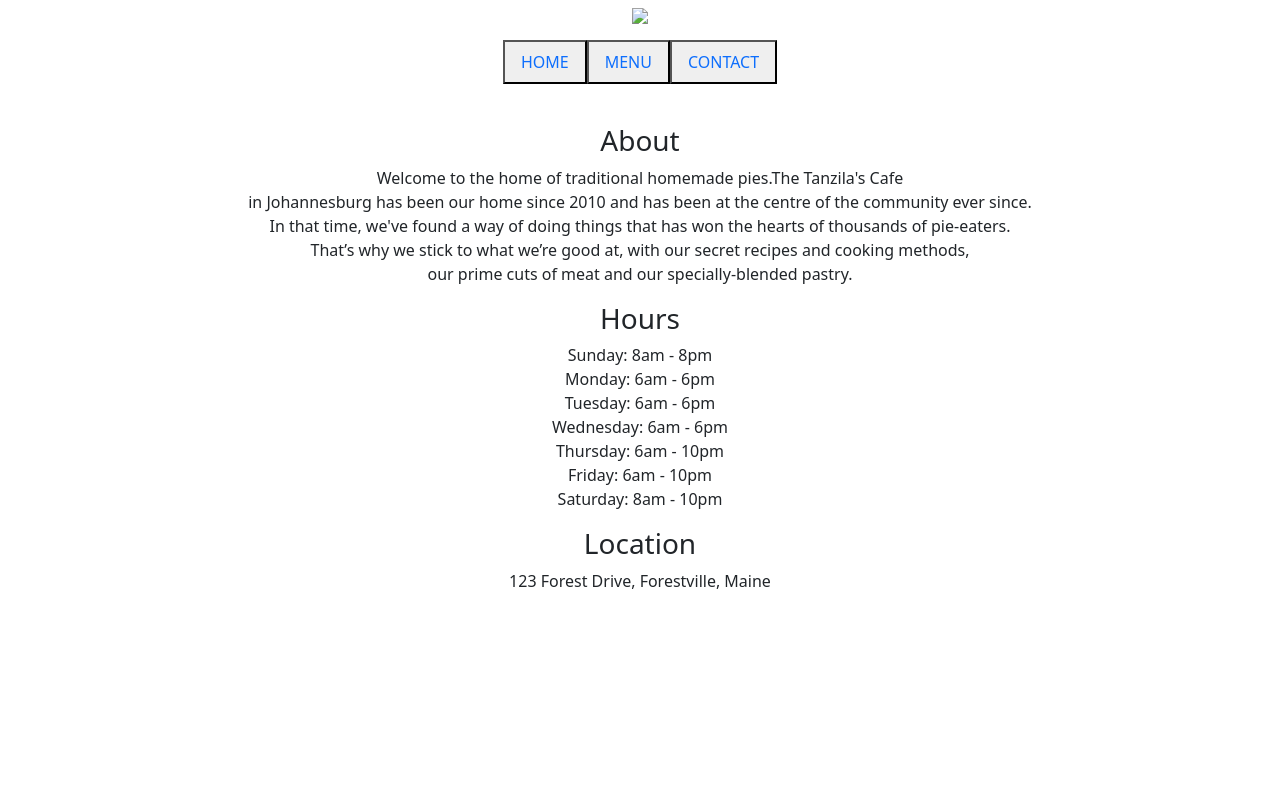
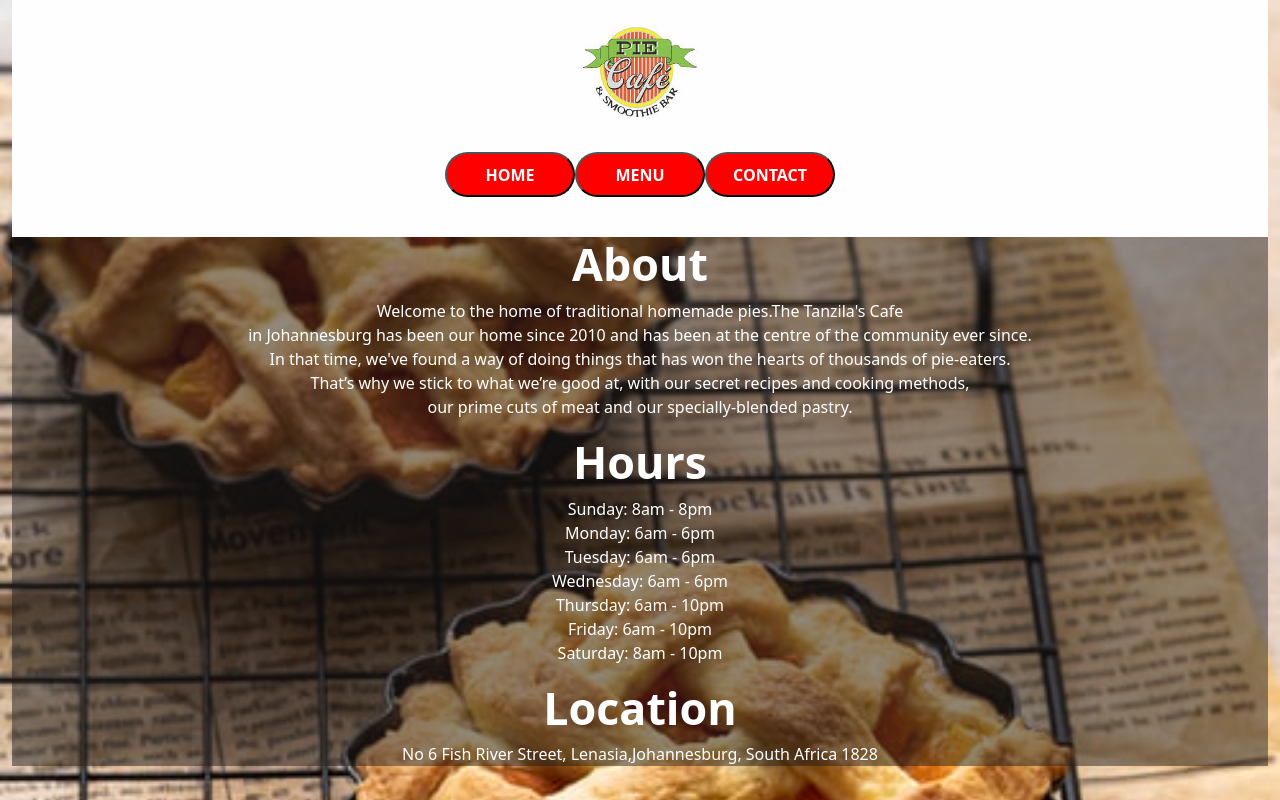
Before and after one commit to tanzila-abedin/restaurant-page, a plain HTML site: page index.html in a window 1280 px wide. Drawn offline with nearby package versions, Linux system fonts and the light colour scheme; files whose address does not match are found by name.

Commit message:
Place css file into dist folder and change image file path

```diff
--- a/index.html
+++ b/index.html
@@ -6,7 +6,7 @@
      <meta name="viewport" content="width=device-width, initial-scale=1.0">
      <link href="https://cdn.jsdelivr.net/npm/bootstrap@5.0.1/dist/css/bootstrap.min.css" rel="stylesheet"
      integrity="sha384-+0n0xVW2eSR5OomGNYDnhzAbDsOXxcvSN1TPprVMTNDbiYZCxYbOOl7+AMvyTG2x"   crossorigin="anonymous">
-     <link rel="stylesheet" href="../src/style.css">
+     <link rel="stylesheet" href="style.css">
      <title>Restaurant page</title>
 </head>
 <body>
--- /dev/null
+++ b/style.css
@@ -0,0 +1,113 @@
+body {
+  background-image: url(./assets/pie2.jpeg);
+  background-repeat: no-repeat;
+  background-size: cover;
+}
+
+.container-fluid {
+  width: 100%;
+}
+
+body h3 {
+  font-family: var(--fredoka);
+  font-size: calc(2rem + 1vw);
+  font-weight: bold;
+  text-align: center;
+}
+
+.main {
+  background-color: rgba(32, 30, 30, 0.493);
+  color: white;
+}
+
+button {
+  padding: 2em;
+}
+
+.nav-link {
+  position: relative;
+  outline: none;
+  text-decoration: none;
+  border-radius: 50px;
+  display: flex;
+  justify-content: center;
+  align-items: center;
+  cursor: pointer;
+  font-weight: bold;
+  text-transform: uppercase;
+  height: 45px;
+  width: 130px;
+  opacity: 1;
+  background-color: red;
+  color: white;
+}
+
+#navBar {
+  background-color: #fefefe;
+}
+
+#logo-main {
+  width: 8em;
+}
+
+.pieImage {
+  width: 60%;
+  height: 60%;
+}
+
+.nav-link:hover,
+.pieImage:hover {
+  animation: bn54storm 0.6s ease-in-out both;
+  animation-delay: 0.06s;
+  color: rgb(3, 3, 3);
+}
+
+@keyframes bn54rotate {
+  0% {
+    transform: rotate(0deg) translate3d(0, 0, 0);
+  }
+
+  25% {
+    transform: rotate(3deg) translate3d(0, 0, 0);
+  }
+
+  50% {
+    transform: rotate(-3deg) translate3d(0, 0, 0);
+  }
+
+  75% {
+    transform: rotate(1deg) translate3d(0, 0, 0);
+  }
+
+  100% {
+    transform: rotate(0deg) translate3d(0, 0, 0);
+  }
+}
+
+@keyframes bn54storm {
+  0% {
+    transform: translate3d(0, 0, 0) translateZ(0);
+  }
+
+  25% {
+    transform: translate3d(4px, 0, 0) translateZ(0);
+  }
+
+  50% {
+    transform: translate3d(-3px, 0, 0) translateZ(0);
+  }
+
+  75% {
+    transform: translate3d(2px, 0, 0) translateZ(0);
+  }
+
+  100% {
+    transform: translate3d(0, 0, 0) translateZ(0);
+  }
+}
+
+.itemOne,
+.itemTwo,
+.itemThree {
+  padding: 3em;
+}
```
Also changed, not shown: assets/Simple Bakery Shop Logo.png (added), assets/backgroud.jpeg (added), assets/logo.jpeg (added), assets/meat pie 3.jpg (added), assets/meat pie 5.jpeg (added), assets/meat pie 6.jpeg (added), assets/meat pie 7.jpeg (added), assets/meat pie.jpg (added), assets/meat piwe 4.jpeg (added), assets/meatpie2.jpeg (added), assets/pie.jpeg (added), assets/pie2.jpeg (added), main.js.
